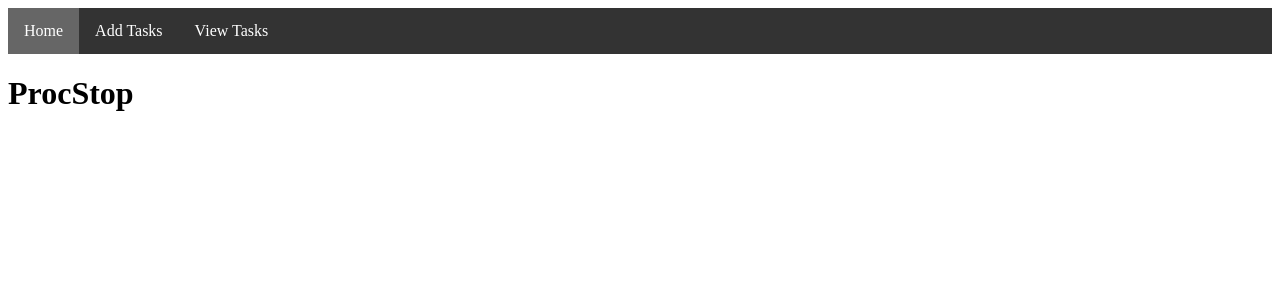
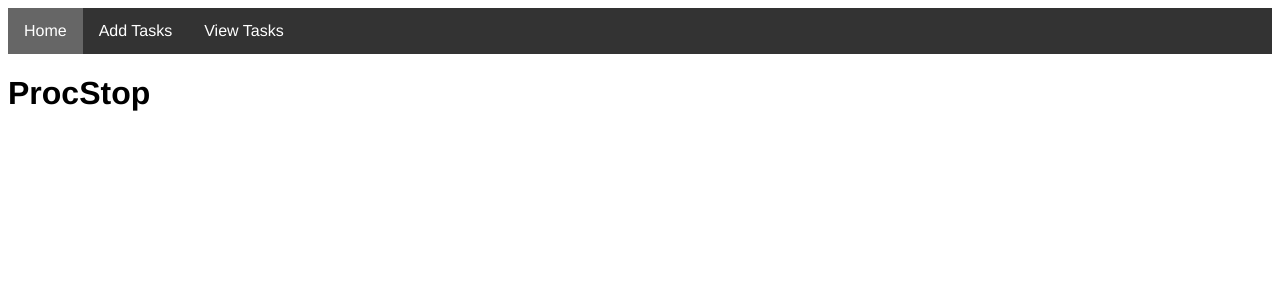
Before and after one commit to phil0x2e/procStop, a PHP site: page / in a window 1280 px wide. Shown: the top 300 px of the page. Run offline with PHP 8.4, Linux system fonts and the light colour scheme.

Commit message:
Now using a sans serif font.

```diff
--- a/web/css/main.css
+++ b/web/css/main.css
@@ -1,4 +1,8 @@
 /* General */
+body {
+  font-family: Helvetica, Arial, sans-serif;
+}
+
 button {
   background-color: #e7e7e7;
   color: black;
```
